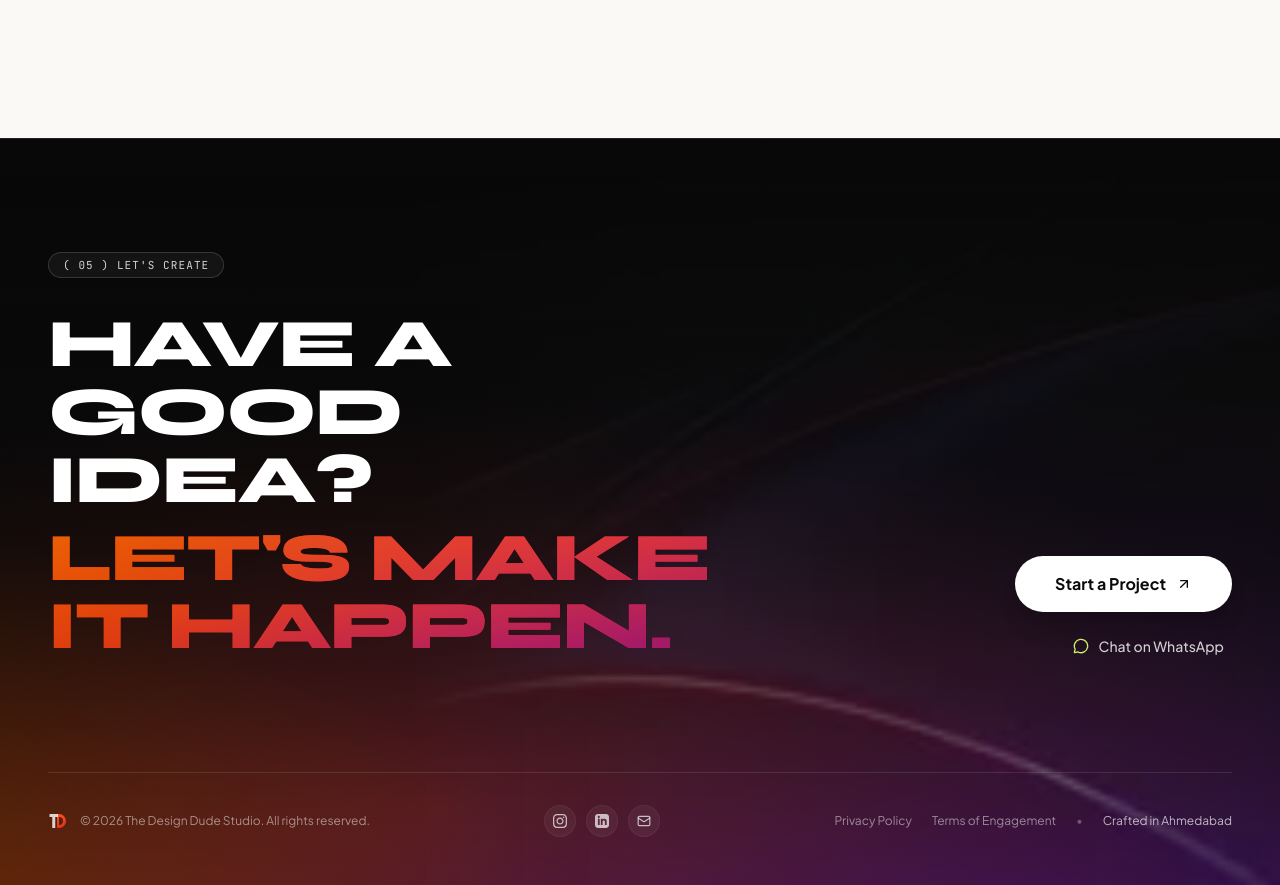
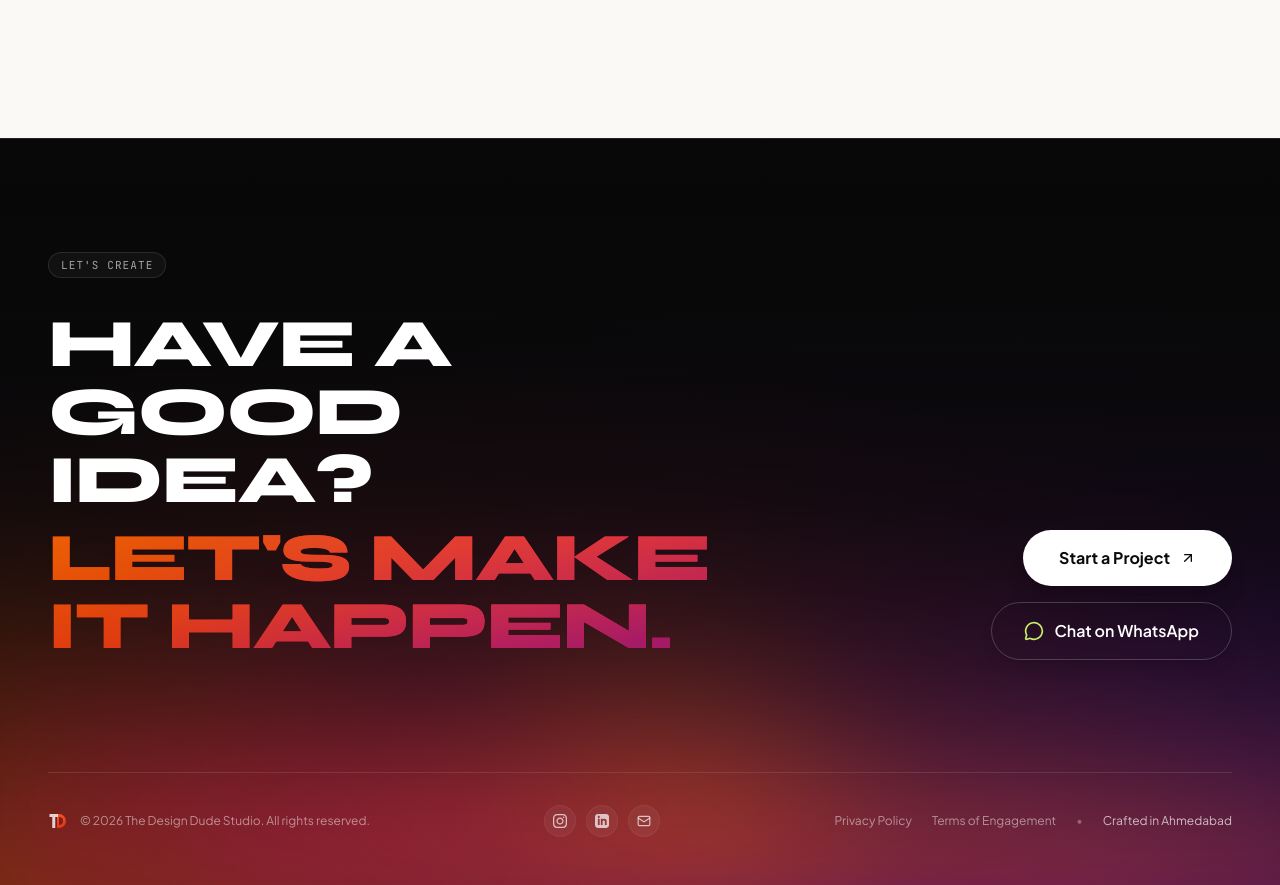
Before and after one commit to the-kalki/tdds, a React (Vite) app: page / in a window 1280 px wide. Shown: the part 3780-4665 px from the top of the page. Built offline with nearby package versions, Linux system fonts and the light colour scheme.

Commit message:
refactor(footer): remove background images in favor of pure CSS liquid flow, format WhatsApp button, remove tag numbering

```diff
--- a/src/components/layout/Footer.tsx
+++ b/src/components/layout/Footer.tsx
@@ -1,6 +1,7 @@
 import React from 'react';
 import { ArrowUpRight, MessageCircle, Mail } from 'lucide-react';
 import { LogoMark } from '../common/LogoMark';
+import { SectionTag } from '../common/SectionTag';
 import { siteMeta } from '../../content/siteContent';
 
 export interface FooterProps {
@@ -9,33 +10,27 @@ export interface FooterProps {
 
 export const Footer: React.FC<FooterProps> = ({ onOpenLeadDrawer }) => {
   const currentYear = 2026;
+
   return (
     <footer id="contact" className="relative bg-[#080808] text-white pt-20 sm:pt-28 pb-12 overflow-hidden border-t border-white/10">
-      {/* 01. Dynamic Multi-Stop Liquid Aurora Canvas Flow */}
+      {/* 01. Dynamic Multi-Stop Liquid Aurora Canvas Flow (100% Pure CSS Animation - 0 Images) */}
       <div className="footer-liquid-canvas absolute inset-0 pointer-events-none" />
 
-      {/* 02. Organic 3D Fluid Neon Wave Artwork (Positioned on the right sweeping curve with seamless left feather) */}
-      <div className="absolute right-0 bottom-0 w-full lg:w-[68%] h-full pointer-events-none opacity-60 mix-blend-screen overflow-hidden [mask-image:linear-gradient(to_right,transparent,black_30%)]">
-        <img
-          src="/images/cta-ribbon-clean.webp"
-          alt="Fluid Neon Wave"
-          className="w-full h-full object-cover object-bottom animate-ribbon-sway select-none"
-          loading="lazy"
-        />
-      </div>
+      {/* 02. Secondary Undulating Liquid Wave Mesh */}
+      <div className="footer-liquid-wave absolute inset-x-0 bottom-0 h-4/5 pointer-events-none" />
 
       {/* 03. Top Obsidian Vignette Overlay ensuring maximum text contrast */}
-      <div className="absolute inset-0 bg-gradient-to-b from-[#080808] via-[#080808]/60 to-transparent pointer-events-none" />
+      <div className="absolute inset-0 bg-gradient-to-b from-[#080808] via-[#080808]/65 to-transparent pointer-events-none" />
 
-      {/* 04. Section Content (Exact TDDS.jpeg 05 LET'S CREATE Blueprint) */}
+      {/* 04. Section Content */}
       <div className="max-w-site mx-auto px-4 sm:px-6 lg:px-12 relative z-10">
         <div className="flex flex-col lg:flex-row lg:items-end justify-between gap-10 lg:gap-14 pb-20 sm:pb-28">
           {/* Left Column: Heading Lockup */}
           <div className="max-w-2xl">
-            {/* Section Tag */}
-            <div className="inline-flex items-center gap-2 px-3.5 py-1 rounded-pill text-[11px] font-mono tracking-widest uppercase border border-white/15 bg-white/[0.05] text-neutral-300 mb-6 sm:mb-8 select-none backdrop-blur-sm">
-              <span>( 05 ) LET'S CREATE</span>
-            </div>
+            {/* Section Tag without numbering */}
+            <SectionTag theme="dark" className="mb-6 sm:mb-8 font-mono">
+              LET'S CREATE
+            </SectionTag>
 
             {/* Massive Display H2 */}
             <h2 className="font-display font-black text-4xl sm:text-5xl lg:text-6xl xl:text-[4.25rem] tracking-tight leading-[1.0] text-white uppercase select-none">
@@ -46,27 +41,28 @@ export const Footer: React.FC<FooterProps> = ({ onOpenLeadDrawer }) => {
             </h2>
           </div>
 
-          {/* Right Column: Stacked Action Group */}
-          <div className="flex flex-col items-start lg:items-end gap-4 sm:gap-5 flex-shrink-0">
+          {/* Right Column: Dual Button Actions */}
+          <div className="flex flex-col sm:flex-row lg:flex-col items-stretch sm:items-center lg:items-end gap-3.5 sm:gap-4 flex-shrink-0">
             {/* Primary Action Button */}
             <button
               onClick={onOpenLeadDrawer}
-              className="group inline-flex items-center justify-center gap-2.5 bg-white text-neutral-950 hover:bg-neutral-100 rounded-pill px-8 sm:px-10 py-4 sm:py-4.5 text-sm sm:text-base font-bold transition-all duration-300 active:scale-95 shadow-xl hover:shadow-2xl hover:brightness-105"
+              className="group inline-flex items-center justify-center gap-2.5 bg-white text-neutral-950 hover:bg-neutral-100 rounded-pill px-8 sm:px-9 py-4 text-sm sm:text-base font-bold transition-all duration-300 active:scale-95 shadow-xl hover:shadow-2xl hover:brightness-105"
               aria-label="Start a Project"
             >
               <span>Start a Project</span>
               <ArrowUpRight className="w-4 h-4 transition-transform duration-200 group-hover:translate-x-0.5 group-hover:-translate-y-0.5" />
             </button>
 
-            {/* WhatsApp Link with Pulse Dot */}
+            {/* Secondary Action: WhatsApp Button */}
             <a
               href={`https://wa.me/${siteMeta.whatsappNumber}?text=Hi%20TDDS%20team,%20I'd%20like%20to%20discuss%20a%20project...`}
               target="_blank"
               rel="noopener noreferrer"
-              className="inline-flex items-center gap-2.5 text-white/80 hover:text-white transition-colors duration-200 text-sm font-medium group px-2 py-1"
+              className="group inline-flex items-center justify-center gap-2.5 border border-white/20 hover:border-white hover:bg-white/10 text-white rounded-pill px-7 sm:px-8 py-3.5 sm:py-4 text-sm sm:text-base font-semibold transition-all duration-300 active:scale-95 backdrop-blur-sm shadow-lg hover:shadow-xl"
+              aria-label="Chat on WhatsApp"
             >
-              <MessageCircle className="w-4 h-4 text-tdds-lime transition-transform duration-200 group-hover:scale-110" />
-              <span className="group-hover:underline">Chat on WhatsApp</span>
+              <MessageCircle className="w-4 h-4 sm:w-5 sm:h-5 text-tdds-lime transition-transform duration-200 group-hover:scale-110" />
+              <span>Chat on WhatsApp</span>
             </a>
           </div>
         </div>
--- a/src/styles/index.css
+++ b/src/styles/index.css
@@ -159,48 +159,60 @@
     animation: gentleScrollBounce 2.2s cubic-bezier(0.45, 0, 0.55, 1) infinite;
   }
 
-  /* Bold Liquid Aurora Canvas Flow (11s hypnotic organic cycle) */
+  /* Bold Pure-CSS Liquid Aurora Canvas Flow (11s hypnotic organic cycle, 0 images) */
   @keyframes footerLiquidFlow {
     0% {
       background-position: 0% 45%;
-      filter: saturate(1.2) hue-rotate(0deg);
+      filter: saturate(1.25) hue-rotate(0deg);
     }
     50% {
       background-position: 100% 65%;
-      filter: saturate(1.38) hue-rotate(14deg);
+      filter: saturate(1.45) hue-rotate(15deg);
     }
     100% {
       background-position: 0% 45%;
-      filter: saturate(1.2) hue-rotate(0deg);
+      filter: saturate(1.25) hue-rotate(0deg);
     }
   }
 
   .footer-liquid-canvas {
-    background: radial-gradient(ellipse 85% 65% at 20% 90%, rgba(255, 122, 0, 0.42) 0%, transparent 60%),
-      radial-gradient(ellipse 75% 55% at 85% 85%, rgba(36, 18, 106, 0.55) 0%, transparent 65%),
-      radial-gradient(circle 380px at 50% 95%, rgba(216, 27, 96, 0.38) 0%, transparent 60%),
-      radial-gradient(ellipse 65% 45% at 65% 75%, rgba(255, 87, 34, 0.35) 0%, transparent 55%),
-      linear-gradient(180deg, #080808 0%, #0d0d0d 40%, #150918 100%);
+    background: radial-gradient(ellipse 90% 70% at 20% 90%, rgba(255, 122, 0, 0.45) 0%, transparent 60%),
+      radial-gradient(ellipse 85% 65% at 85% 85%, rgba(36, 18, 106, 0.6) 0%, transparent 65%),
+      radial-gradient(circle 420px at 50% 95%, rgba(216, 27, 96, 0.45) 0%, transparent 60%),
+      radial-gradient(ellipse 70% 50% at 65% 75%, rgba(255, 87, 34, 0.4) 0%, transparent 55%),
+      linear-gradient(180deg, #080808 0%, #0d0d0d 35%, #18091c 100%);
     background-size: 220% 220%;
     animation: footerLiquidFlow 11s cubic-bezier(0.4, 0, 0.2, 1) infinite;
   }
 
-  @keyframes ribbonSway {
-    0%, 100% {
-      transform: translateY(0) scale(1);
+  @keyframes liquidWaveFlow {
+    0% {
+      transform: translate3d(-3%, 2%, 0) rotate(-1.5deg) scale(1.05);
+      opacity: 0.7;
     }
     50% {
-      transform: translateY(-8px) scale(1.025);
+      transform: translate3d(3%, -2%, 0) rotate(1.5deg) scale(1.12);
+      opacity: 0.95;
+    }
+    100% {
+      transform: translate3d(-3%, 2%, 0) rotate(-1.5deg) scale(1.05);
+      opacity: 0.7;
     }
   }
 
-  .animate-ribbon-sway {
-    animation: ribbonSway 11s ease-in-out infinite;
+  .footer-liquid-wave {
+    background: radial-gradient(ellipse 90% 60% at 75% 95%, rgba(255, 87, 34, 0.48) 0%, transparent 60%),
+      radial-gradient(ellipse 80% 55% at 25% 90%, rgba(216, 27, 96, 0.48) 0%, transparent 55%),
+      radial-gradient(circle 380px at 50% 85%, rgba(255, 122, 0, 0.38) 0%, transparent 60%),
+      radial-gradient(ellipse 70% 50% at 90% 75%, rgba(36, 18, 106, 0.55) 0%, transparent 65%);
+    filter: blur(52px);
+    animation: liquidWaveFlow 12s ease-in-out infinite;
+    will-change: transform, opacity;
   }
 
   @media (prefers-reduced-motion: reduce) {
     .footer-liquid-canvas,
-    .animate-ribbon-sway {
+    .footer-liquid-wave {
       animation: none !important;
     }
   }
```
Also changed, not shown: public/images/cta-ribbon-clean.webp (deleted), public/images/cta-ribbon.webp (deleted).
